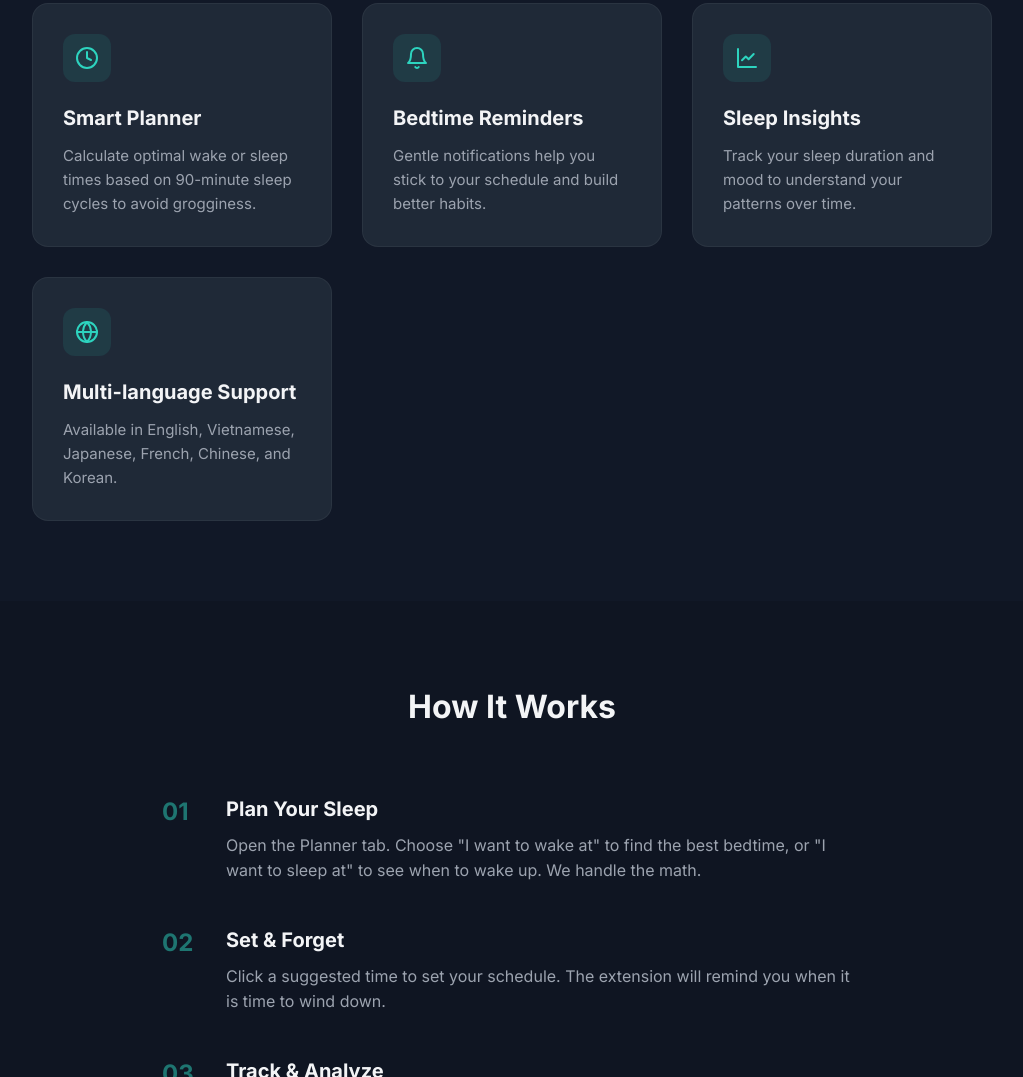
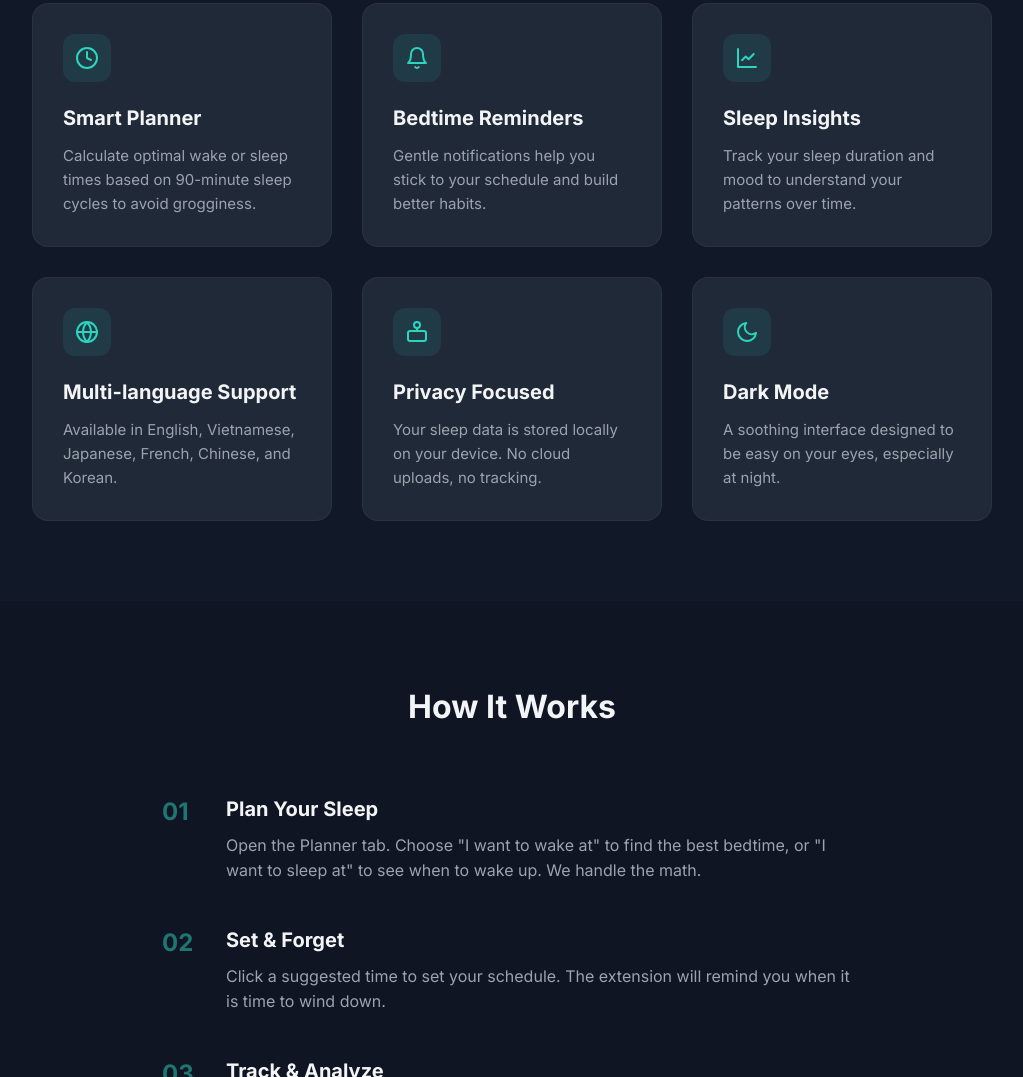
Before and after one commit to yunkhngn/better-sleep, a browser extension: page helper/index.html in a window 1280 px wide. Shown: the part 1195-2272 px from the top of the page, without its empty margins (128-1151 px from the left). Drawn offline with Linux system fonts and the light colour scheme.

Commit message:
docs: add privacy and dark mode cards to features section
- Added 'Privacy Focused' and 'Dark Mode' feature cards to landing page
- Completed grid of 6 feature items as requested

```diff
--- a/helper/index.html
+++ b/helper/index.html
@@ -71,6 +71,20 @@
                         <h3>Multi-language Support</h3>
                         <p>Available in English, Vietnamese, Japanese, French, Chinese, and Korean.</p>
                     </div>
+                    <div class="feature-card">
+                        <div class="icon-box">
+                            <svg xmlns="http://www.w3.org/2000/svg" width="24" height="24" viewBox="0 0 24 24" fill="none" stroke="currentColor" stroke-width="2" stroke-linecap="round" stroke-linejoin="round"><rect x="3" y="11" width="18" height="10" rx="2"/><circle cx="12" cy="5" r="3"/><path d="M12 8v3"/></svg>
+                        </div>
+                        <h3>Privacy Focused</h3>
+                        <p>Your sleep data is stored locally on your device. No cloud uploads, no tracking.</p>
+                    </div>
+                    <div class="feature-card">
+                        <div class="icon-box">
+                            <svg xmlns="http://www.w3.org/2000/svg" width="24" height="24" viewBox="0 0 24 24" fill="none" stroke="currentColor" stroke-width="2" stroke-linecap="round" stroke-linejoin="round"><path d="M21 12.79A9 9 0 1 1 11.21 3 7 7 0 0 0 21 12.79z"/></svg>
+                        </div>
+                        <h3>Dark Mode</h3>
+                        <p>A soothing interface designed to be easy on your eyes, especially at night.</p>
+                    </div>
                 </div>
             </div>
         </section>
```
